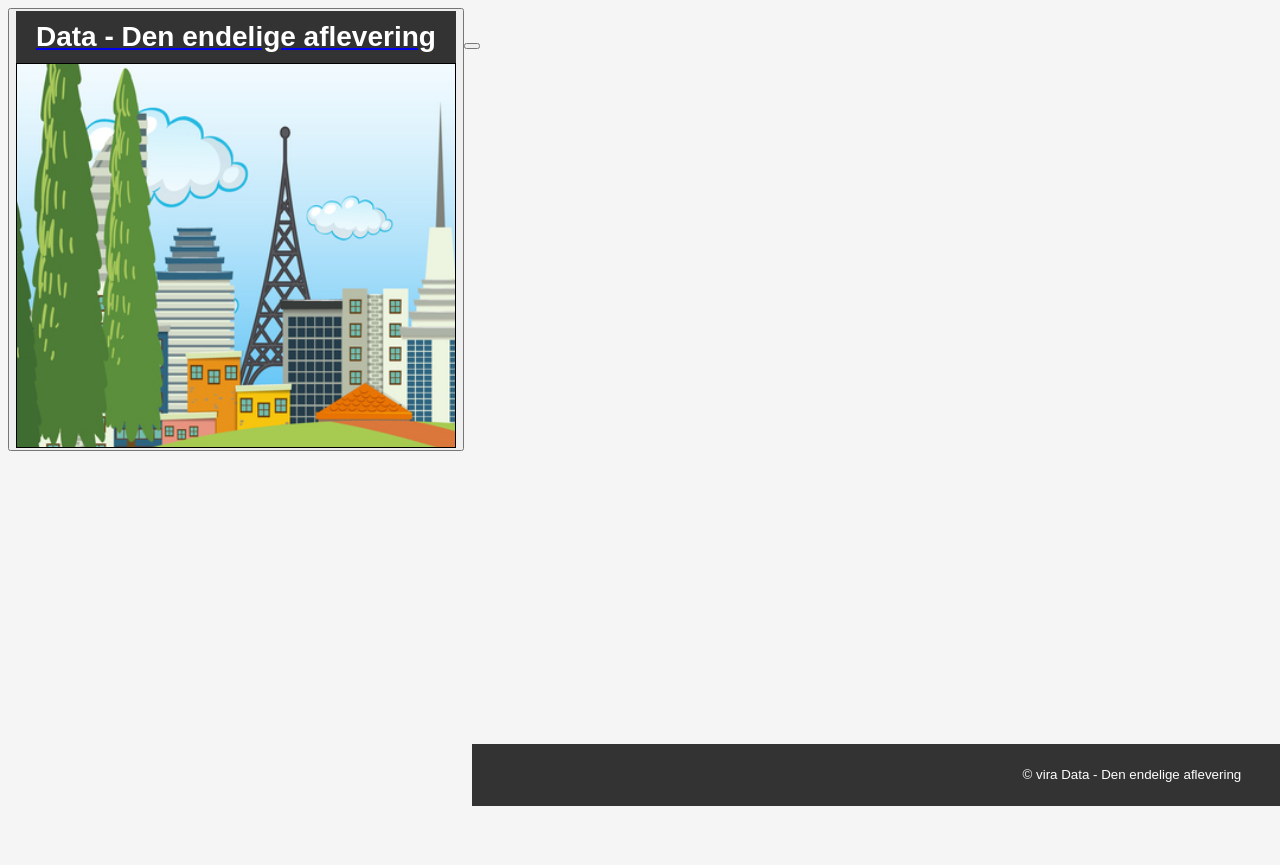
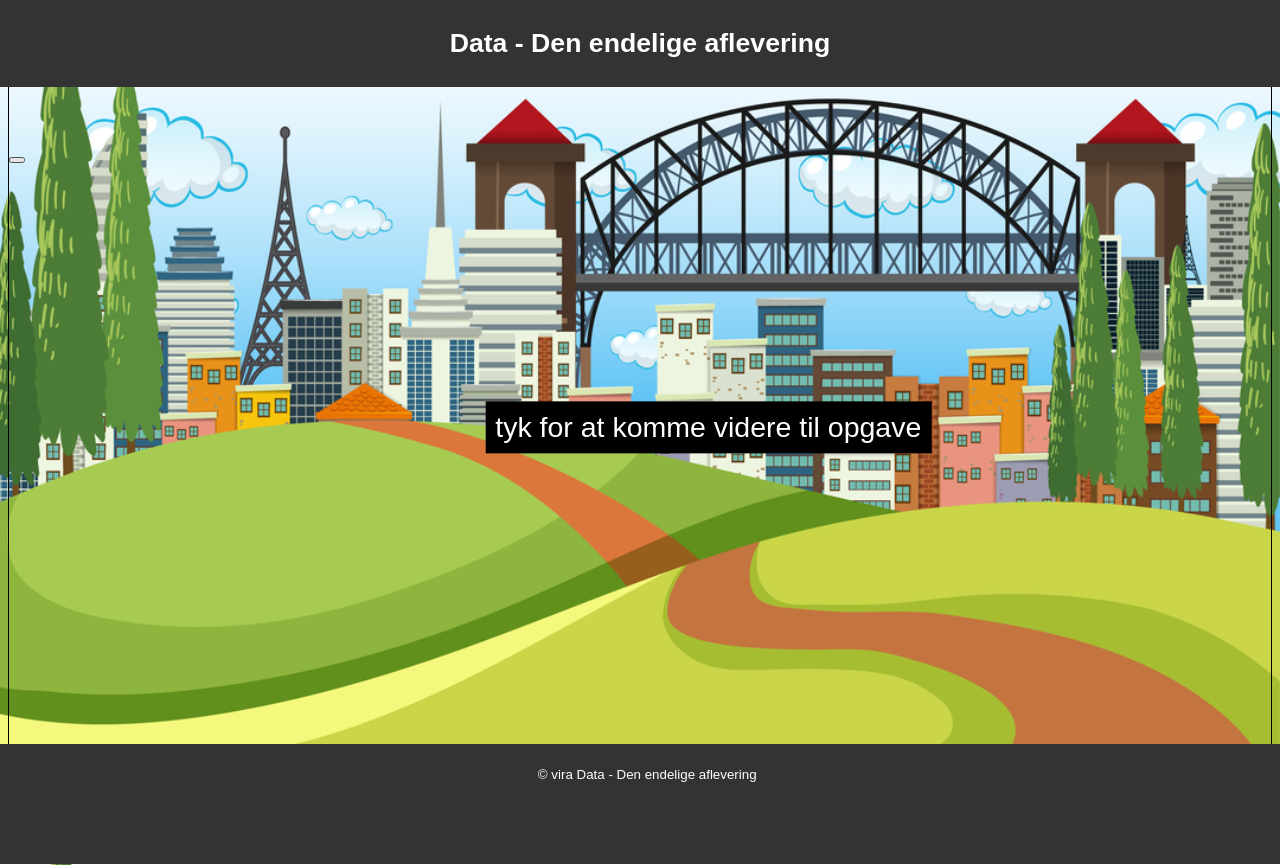
Before and after one commit to VARattleff/south-park-viktor, a plain HTML site: page index.html in a window 1280 px wide. Before the commit the page ends 800 px from the top, so only its background shows below. Drawn offline with Linux system fonts and the light colour scheme.

Commit message:
opdateret med forside

```diff
--- a/index.html
+++ b/index.html
@@ -9,13 +9,10 @@
   </head>
   <body>
     <button id="btn "><a href="sp.html"</button>
-    <header>
+    <header class="fixed1">
       <h1>Data - Den endelige aflevering</h1>
     </header>
-    <main>
-      <button id="btn "><a href="sp.html"</button>
-
-    </main>
+    <main class="text_pulse">tyk for at komme videre til opgave</main>
     <footer>
       <p>&copy; vira Data - Den endelige aflevering</p>
     </footer>
--- a/sp.css
+++ b/sp.css
@@ -9,9 +9,9 @@ html {
 body {
   font-family: Arial, sans-serif;
   font-size: 16px;
-  line-height: 1.5;
   background-color: #f5f5f5;
   color: #333;
+  width: inherit;
 }
 
 h1 {
--- a/style.css
+++ b/style.css
@@ -1,24 +1,4 @@
 body {
-  font-family: Arial, sans-serif;
-  font-size: 16px;
-  line-height: 1.5;
-  background-color: #f5f5f5;
-  color: #333;
-}
-
-header {
-  background-color: #333;
-  color: #fff;
-  padding: 10px 20px;
-}
-
-h1 {
-  font-size: 28px;
-  margin: 0;
-  text-align: center;
-}
-
-main {
   background-image: url(img/background.jpg);
   aspect-ratio: 16/9;
   background-size: cover;
@@ -29,7 +9,18 @@ main {
   border: 1px solid black;
 }
 
-/* Footer styles */
+header {
+  position: sticky;
+  background-color: #333;
+  color: #fff;
+  padding: 10px 20px;
+  position: absolute;
+  top: 0;
+  left: 0;
+  right: 0;
+  z-index: 9999;
+}
+
 footer {
   position: fixed;
   top: 93%;
@@ -39,8 +30,39 @@ footer {
   padding: 10px 20px;
   text-align: center;
   width: 100%;
+  height: 100px;
+  left: -1%;
 }
 
-#link-til-opg {
-  text-align: center;
+.fixed1 {
+  position: fixed;
 }
+
+main {
+  position: absolute;
+  top: 50vh;
+  left: 37vw;
+  border: solid 10px black;
+  color: white;
+  background-color: black;
+  font-size: 30px;
+}
+
+.text_pulse {
+  transform: scale(1);
+  animation: pulsetext 1s infinite;
+}
+
+@keyframes pulsetext {
+  0% {
+    transform: scale(0.95);
+  }
+
+  70% {
+    transform: scale(1);
+  }
+
+  100% {
+    transform: scale(0.95);
+  }
+}
```
